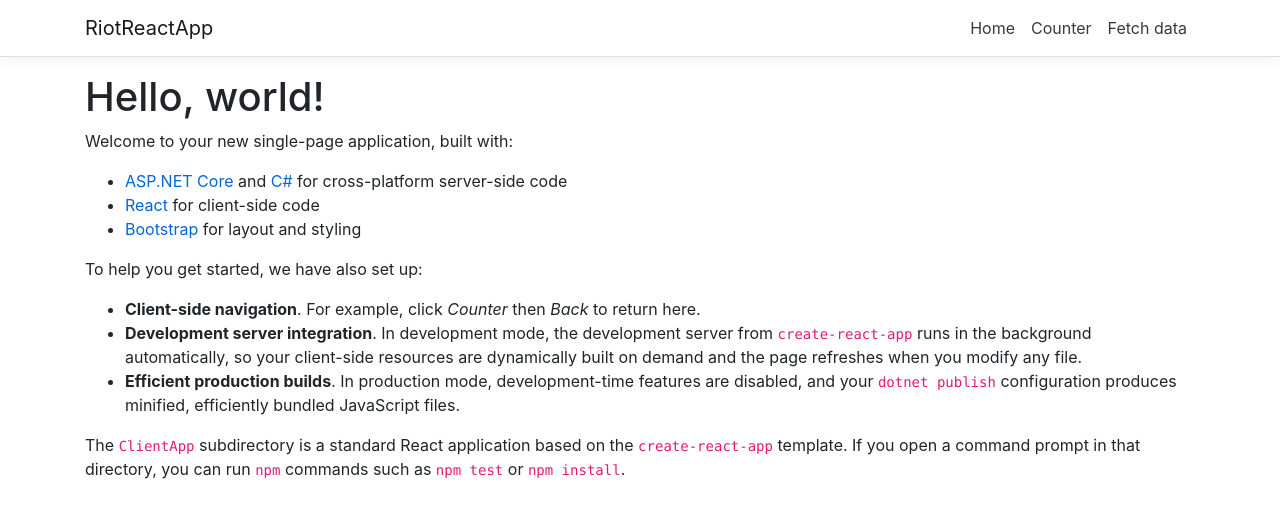
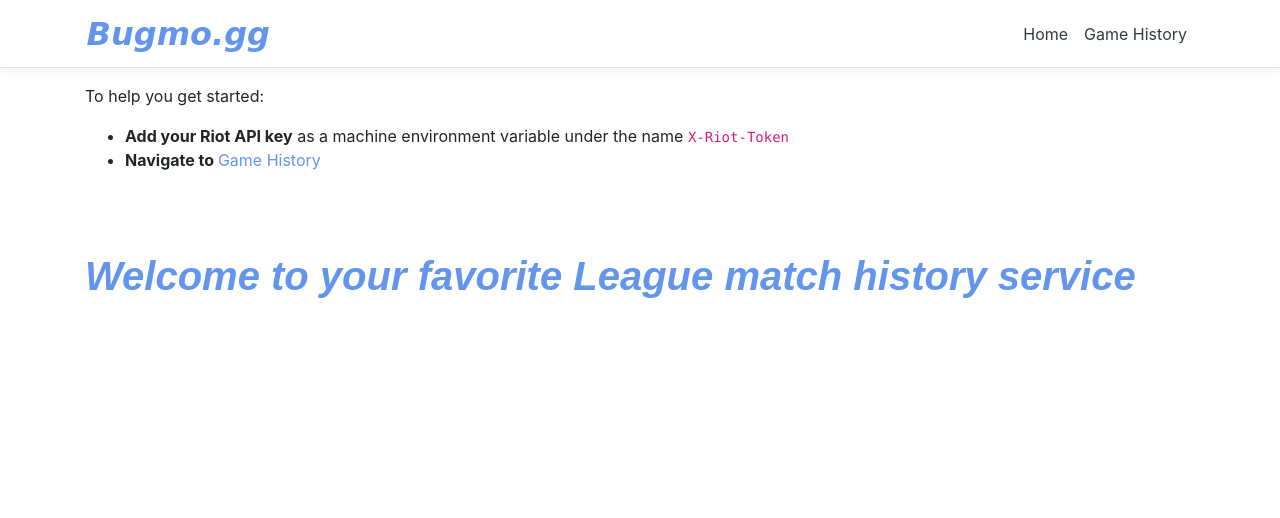
Before and after one commit to mosesbug/RiotReactApp, a React (Create React App) app in the folder RiotReactApp/ClientApp/: page / in a window 1280 px wide. Shown: the top 518 px of the page. Built offline with nearby package versions, Linux system fonts and the light colour scheme.

Commit message:
Small UI fixes

```diff
--- a/RiotReactApp/ClientApp/src/App.js
+++ b/RiotReactApp/ClientApp/src/App.js
@@ -2,8 +2,7 @@
 import { Route } from 'react-router';
 import { Layout } from './components/Layout';
 import { Home } from './components/Home';
-import { FetchData } from './components/FetchData';
-import { Counter } from './components/Counter';
+import { GameHistory } from './components/GameHistory';
 
 import './custom.css'
 
@@ -14,8 +13,7 @@
     return (
       <Layout>
         <Route exact path='/' component={Home} />
-        <Route path='/counter' component={Counter} />
-        <Route path='/fetch-data' component={FetchData} />
+        <Route path='/game-history' component={GameHistory} />
       </Layout>
     );
   }
--- a/RiotReactApp/ClientApp/src/components/FetchData.js
+++ b/RiotReactApp/ClientApp/src/components/GameHistory.js
@@ -1,8 +1,8 @@
 import React, { Component } from "react";
 import './NavMenu.css';
 
-export class FetchData extends Component {
-  static displayName = FetchData.name;
+export class GameHistory extends Component {
+    static displayName = GameHistory.name;
 
     /** Private fields */
     __initialRegion = "NA1";
@@ -12,20 +12,18 @@
         super(props);
         this.state = {
             games: [], loading: true, tableLoading: false,
-            summonerName: "", region: "", apiKey: ""
+            summonerName: "", region: ""
         };
 
         this.onSelectRegion = this.onSelectRegion.bind(this);
         this.onEntryFormSubmit = this.onEntryFormSubmit.bind(this);
         this.onChangeInput = this.onChangeInput.bind(this);
-        this.onApiFormChange = this.onApiFormChange.bind(this); // TODO: Remove this and turn API into an environment variable check
     }
 
     componentDidMount() {
         this.populatePage();
     }
 
-    // TODO: add a separate form for entering your Riot API key (maybe a password field so it"s hidden)
     renderPage(games) {
         return (
             <div>
@@ -39,8 +37,10 @@
         return (
             <div className="submit-forms">
                 <form onSubmit={this.onEntryFormSubmit}>
-                    <p><input type="text" placeholder="Summoner Name" value={this.state.summonerName} onChange={ this.onChangeInput } name="SummonerName" /> { this.getRegionSelect() }</p>
-                    <p><input type="text" placeholder="Enter Riot API key" value={this.state.apiKey} onChange={this.onApiFormChange} /></p>
+                    <p>
+                        <input type="text" placeholder="Summoner Name" value={this.state.summonerName} onChange={this.onChangeInput} name="SummonerName" minLength="3" maxLength="16" />
+                        {this.getRegionSelect()}
+                    </p>
                     <p><button>Get Match History</button></p>
                 </form>
             </div>
@@ -59,18 +59,10 @@
     }
 
     onEntryFormSubmit(event) {
-        //TODO: Validate our input summoner name and API key to the best of my ability
-        //TODO2: Move validation to the web server
-
         // TODO: Make a debug mode
-        // alert("Summoner name: " + this.getSummonerName() + "\nRegion: " + this.getRegion() + "\nAPI Key: " + this.getApiKey()); // MHB TURN OFF FOR NOW
+        // alert("Summoner name: " + this.getSummonerName() + "\nRegion: " + this.getRegion()); // MHB TURN OFF FOR NOW
         this.__submittedName = this.getSummonerName();
         this.populateData();
-        event.preventDefault();
-    }
-
-    onApiFormChange(event) {
-        this.setState({ apiKey: event.target.value });
         event.preventDefault();
     }
 
@@ -80,10 +72,6 @@
 
     getRegion() {
         return this.state.region.length > 0 ? this.state.region : this.__initialRegion;
-    }
-
-    getApiKey() {
-        return this.state.apiKey;
     }
 
     renderGamesTable(games) {
@@ -183,8 +171,7 @@
             method: 'post',
             body: JSON.stringify({
                 SummonerName: this.getSummonerName(),
-                Region: this.getRegion(),
-                ApiKey: this.getApiKey()
+                Region: this.getRegion()
             })
         });
         const data = await response.json();
--- a/RiotReactApp/ClientApp/src/components/Home.js
+++ b/RiotReactApp/ClientApp/src/components/Home.js
@@ -1,4 +1,5 @@
 import React, { Component } from 'react';
+import { Link } from 'react-router-dom';
 
 export class Home extends Component {
   static displayName = Home.name;
@@ -6,21 +7,15 @@
   render () {
     return (
       <div>
-        <h1>Hello, world!</h1>
-        <p>Welcome to your new single-page application, built with:</p>
+        <p>To help you get started:</p>
         <ul>
-          <li><a href='https://get.asp.net/'>ASP.NET Core</a> and <a href='https://msdn.microsoft.com/en-us/library/67ef8sbd.aspx'>C#</a> for cross-platform server-side code</li>
-          <li><a href='https://facebook.github.io/react/'>React</a> for client-side code</li>
-          <li><a href='http://getbootstrap.com/'>Bootstrap</a> for layout and styling</li>
+            <li><strong>Add your Riot API key</strong> as a machine environment variable under the name <code>X-Riot-Token</code></li>
+            <li><strong>Navigate to </strong><Link className="text-blue" to="/game-history">Game History</Link></li>
         </ul>
-        <p>To help you get started, we have also set up:</p>
-        <ul>
-          <li><strong>Client-side navigation</strong>. For example, click <em>Counter</em> then <em>Back</em> to return here.</li>
-          <li><strong>Development server integration</strong>. In development mode, the development server from <code>create-react-app</code> runs in the background automatically, so your client-side resources are dynamically built on demand and the page refreshes when you modify any file.</li>
-          <li><strong>Efficient production builds</strong>. In production mode, development-time features are disabled, and your <code>dotnet publish</code> configuration produces minified, efficiently bundled JavaScript files.</li>
-        </ul>
-        <p>The <code>ClientApp</code> subdirectory is a standard React application based on the <code>create-react-app</code> template. If you open a command prompt in that directory, you can run <code>npm</code> commands such as <code>npm test</code> or <code>npm install</code>.</p>
+            <h1 className="text-blue text-big-fun-font spaced-text"><strong>Welcome to your favorite League match history service</strong></h1>
       </div>
+
+
     );
   }
 }
--- a/RiotReactApp/ClientApp/src/components/NavMenu.css
+++ b/RiotReactApp/ClientApp/src/components/NavMenu.css
@@ -52,3 +52,29 @@
     padding: 0em;
     padding-left: 1em;
 }
+
+.text-blue {
+    color: cornflowerblue;
+}
+
+.spaced-text {
+    margin-top: 2em;
+}
+
+.text-big-fun-font {
+    font-family: sans-serif;
+    font-style: oblique;
+}
+
+.text-blue Link {
+    text-underline-position: below;
+}
+
+.bugmo-brand {
+    font-family: 'Comic Sans MS';
+    color: cornflowerblue !important;
+    padding: 0.1rem !important;
+    font-size: xx-large;
+    font-style: oblique;
+    font-weight: bold;
+}
--- a/RiotReactApp/ClientApp/src/components/NavMenu.js
+++ b/RiotReactApp/ClientApp/src/components/NavMenu.js
@@ -26,7 +26,7 @@
       <header>
         <Navbar className="navbar-expand-sm navbar-toggleable-sm ng-white border-bottom box-shadow mb-3" light>
           <Container>
-            <NavbarBrand tag={Link} to="/">RiotReactApp</NavbarBrand>
+            <NavbarBrand className="bugmo-brand" tag={Link} to="/">Bugmo.gg</NavbarBrand>
             <NavbarToggler onClick={this.toggleNavbar} className="mr-2" />
             <Collapse className="d-sm-inline-flex flex-sm-row-reverse" isOpen={!this.state.collapsed} navbar>
               <ul className="navbar-nav flex-grow">
@@ -34,10 +34,7 @@
                   <NavLink tag={Link} className="text-dark" to="/">Home</NavLink>
                 </NavItem>
                 <NavItem>
-                  <NavLink tag={Link} className="text-dark" to="/counter">Counter</NavLink>
-                </NavItem>
-                <NavItem>
-                  <NavLink tag={Link} className="text-dark" to="/fetch-data">Fetch data</NavLink>
+                  <NavLink tag={Link} className="text-dark" to="/game-history">Game History</NavLink>
                 </NavItem>
               </ul>
             </Collapse>
```
Also changed, not shown: 1 other file (tests, documents, lock files or other folders).
